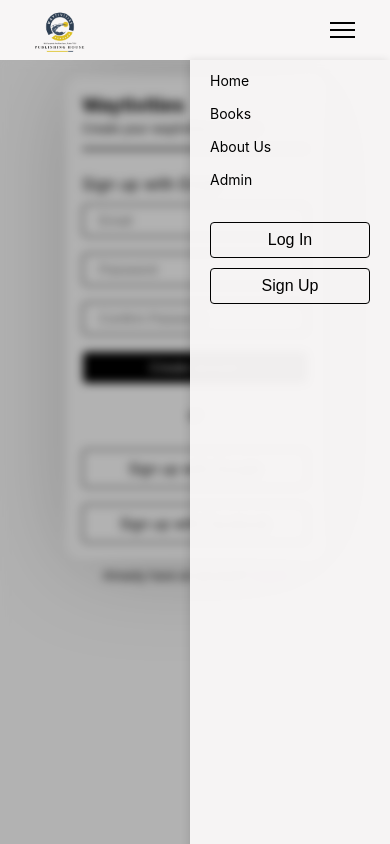
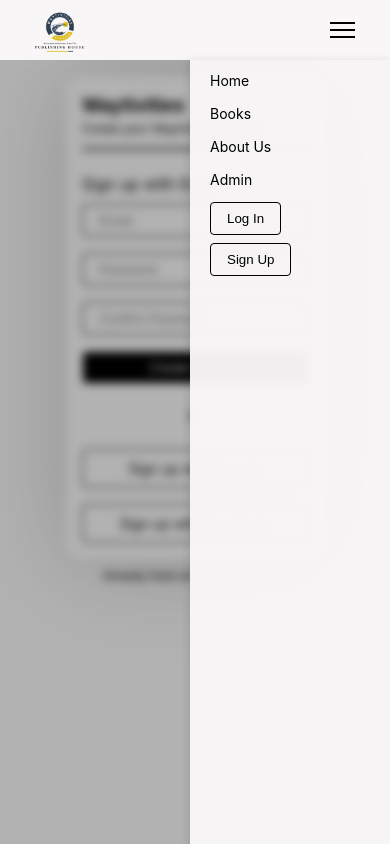
Before and after one commit to Confinesofgrace/waytivities3, a React (Vite) app: page /signup in a window 390 px wide. Both pictures are taken after a click on the element 342 px from the left and 30 px from the top of the page. Built offline with nearby package versions, Linux system fonts and the light colour scheme; no server answers.

Commit message:
Signup, stay logged in and Log out button

```diff
--- a/src/App.jsx
+++ b/src/App.jsx
@@ -9,9 +9,12 @@ import Navbar from './Components/Navbar';
 import Admin from './Pages/Admin/Admin';
 import { BookProvider } from './Pages/BookContext/BookContext'; // Import BookProvider
 import AdminPage from './Pages/Admin/AdminPage';
+import { AuthProvider } from './Components/AuthContext';
+
 
 function App() {
   return (
+    <AuthProvider>
       <BookProvider>
         <BrowserRouter>
           <main>
@@ -28,6 +31,7 @@ function App() {
           </main>
         </BrowserRouter>
       </BookProvider>
+    </AuthProvider>
   );
 }
 
--- /dev/null
+++ b/src/Components/AuthContext.jsx
@@ -0,0 +1,27 @@
+import { createContext, useContext, useEffect, useState } from 'react';
+import { getAuth, onAuthStateChanged, signOut } from 'firebase/auth';
+
+const AuthContext = createContext();
+
+export const AuthProvider = ({ children }) => {
+  const [user, setUser] = useState(null);
+  const auth = getAuth();
+
+  useEffect(() => {
+    const unsubscribe = onAuthStateChanged(auth, (currentUser) => {
+      setUser(currentUser);
+    });
+
+    return () => unsubscribe();
+  }, [auth]);
+
+  const logout = () => signOut(auth);
+
+  return (
+    <AuthContext.Provider value={{ user, logout }}>
+      {children}
+    </AuthContext.Provider>
+  );
+};
+
+export const useAuth = () => useContext(AuthContext);
--- a/src/Components/Navbar.css
+++ b/src/Components/Navbar.css
@@ -28,6 +28,11 @@ nav
   font-size: 14px;
 }
 
+#auth-buttons-mobile
+{
+  display: none;
+}
+
 
 @media screen and (max-width: 900px) {
   #nav-center
@@ -36,6 +41,12 @@ nav
     justify-content:flex-start;
     align-items: flex-start;
     gap: 0; /* remove horizontal spacing */
+  }
+
+  #auth-buttons-mobile {
+    display: flex;
+    flex-direction: column;
+    gap: 0.5rem;
   }
 }
 
@@ -79,7 +90,7 @@ nav
     gap: 40px;
 }
 
-#login-btn, #signup-btn
+#login-btn, #signup-btn, #logout-btn
 {
     padding: 8px 16px;
     border-style: none;
--- a/src/Components/Navbar.jsx
+++ b/src/Components/Navbar.jsx
@@ -4,12 +4,45 @@ import { NavLink } from 'react-router-dom';
 import { useState } from 'react';
 
 import Logo from '../assets/Waytivities-Logo/logo.png';
+import { useAuth } from '../Components/AuthContext';
+
 
 function Navbar() {
     const [isMenuOpen, setIsMenuOpen] = useState(false);
 
     const toggleMenu = () => setIsMenuOpen(!isMenuOpen);
     const closeMenu = () => setIsMenuOpen(false);
+
+    const { user, logout } = useAuth();
+
+    const handleLogout = async () => {
+        try {
+            await logout();
+            closeMenu();
+        } catch (error) {
+            console.error("Logout failed:", error);
+        }
+    };
+
+    const AuthButtons = () => {
+        return user ? (
+            <button id="logout-btn" onClick={handleLogout}>
+            Log Out
+            </button>
+        ) : (
+            <>
+            <NavLink to='/login' onClick={closeMenu}>
+                <button id="login-btn">Log In</button>
+            </NavLink>
+            <NavLink to='/signup' onClick={closeMenu}>
+                <button id="signup-btn">Sign Up</button>
+            </NavLink>
+            </>
+        );
+    };
+
+
+
 
     return (
         <div>
@@ -70,8 +103,6 @@ function Navbar() {
                         */
                     }
 
-
-
                     <div id="navs">
                         <NavLink to='/adminpage' activeclassname="active" onClick={closeMenu}>
                         Admin
@@ -80,27 +111,21 @@ function Navbar() {
                     </div>
 
 
-                        {/* Show login/signup buttons only when mobile menu is open */}
-                        {isMenuOpen && (
-                            <div className="mobile-auth-buttons">
-                            <NavLink to='/login' onClick={closeMenu}>
-                                <button id="login-btn">Log In</button>
-                            </NavLink>
-                            <NavLink to='/signup' onClick={closeMenu}>
-                                <button id="signup-btn">Sign Up</button>
-                            </NavLink>
-                            </div>
-                        )}
-                    </div>
+                    {/* Show login/signup buttons only when mobile menu is open */}
+
+                    {isMenuOpen && (
+                        <div id="auth-buttons-mobile">
+                            <AuthButtons />
+                        </div>
+                    )}
+
+                </div>
+
 
                 <div id="nav-right">
                     {/* Desktop-only buttons */}
-                    <NavLink to='/login' onClick={closeMenu}>
-                        <button id="login-btn">Log In</button>
-                    </NavLink>
-                    <NavLink to='/signup' onClick={closeMenu}>
-                        <button id="signup-btn">Sign Up</button>
-                    </NavLink>
+                    <AuthButtons/>
+
                     <div id="search-box">
                         <BsSearch color="whitesmoke" size={25} />
                         <input type="text" placeholder="Search..." />
@@ -112,6 +137,9 @@ function Navbar() {
                     </div>
                 </div>
 
+
+
+
             </nav>
 
 
--- a/src/Pages/SignUp/SignUp.jsx
+++ b/src/Pages/SignUp/SignUp.jsx
@@ -1,60 +1,99 @@
-import { Link } from 'react-router-dom';
-import './SignUp.css'
+import { useState } from 'react';
+import { Link, useNavigate } from 'react-router-dom';
+import { getAuth, createUserWithEmailAndPassword } from 'firebase/auth';
+import './SignUp.css';
 
-function SignUp () {
+function SignUp() {
+  const auth = getAuth();
+  const navigate = useNavigate();
+
+  const [email, setEmail] = useState('');
+  const [password, setPassword] = useState('');
+  const [confirmPassword, setConfirmPassword] = useState('');
+  const [error, setError] = useState('');
+
+  const handleSignup = async (e) => {
+    e.preventDefault();
+    setError('');
+
+    if (password !== confirmPassword) {
+      setError("Passwords do not match");
+      return;
+    }
+
+    try {
+      await createUserWithEmailAndPassword(auth, email, password);
+      alert('Account created!');
+      navigate('/login'); // Redirect to login or another page
+    } catch (err) {
+      setError(err.message);
+    }
+  };
+
   return (
     <div id='page-layout'>
-
       <div id='signup-modal'>
         <div id='signup-content'>
-
-                    <div id='signup-header' >
-
+          <div id='signup-header'>
             <h3>Waytivities</h3>
-                        <p>Create your waytivities account</p>
-
-                        <hr/>
-
+            <p>Create your Waytivities account</p>
+            <hr />
           </div>
 
+          <div id='signup-options'>
+            <form id='signup-email' onSubmit={handleSignup}>
+              <div>Sign up with Email</div>
+              <input
+                id='signup-input'
+                placeholder='Email'
+                type='email'
+                value={email}
+                onChange={(e) => setEmail(e.target.value)}
+                required
+              />
+              <input
+                id='signup-input'
+                placeholder='Password'
+                type='password'
+                value={password}
+                onChange={(e) => setPassword(e.target.value)}
+                required
+              />
+              <input
+                id='signup-input'
+                placeholder='Confirm Password'
+                type='password'
+                value={confirmPassword}
+                onChange={(e) => setConfirmPassword(e.target.value)}
+                required
+              />
+              {error && <p style={{ color: 'red', fontSize: '12px' }}>{error}</p>}
 
+              <button type='submit' style={{ color: 'white' }}>
+                Create account
+              </button>
+            </form>
 
-                    <div id='signup-options'>
+            <div id='or-divider'><p>or</p></div>
 
-                        <div id='signup-email' >
-                            Sign up with Email
-
-                            <input id='signup-input' placeholder='Email'/>
-                            <input id='signup-input' placeholder='Password'/>
-                            <input id='signup-input' placeholder='Confirm Password'/>
-                            <button><Link style={{color:'white'}}>Create account</Link></button>
-                        </div>
-
-                        <div id='or-divider'>
-                            <p>or</p>
-                        </div>
-
-
-
-                        <div id='signup-alternative' >
-
+            <div id='signup-alternative'>
               <div id='signup-with'>Sign up with Google</div>
               <div id='signup-with'>Sign up with Facebook</div>
             </div>
-
-
+          </div>
         </div>
 
-
+        <div id='have-account'>
+          <p>
+            Already have an account?{' '}
+            <span>
+              <Link to='/login' style={{ fontWeight: '600', color: 'purple', cursor: 'pointer' }}>
+                Log In
+              </Link>
+            </span>
+          </p>
         </div>
-
-                <div id='have-account' >
-                    <p>Already have an account? <span><Link to= '/login' style={{fontWeight:'600', color: 'purple', cursor:'pointer',}}>Log In</Link></span></p>
       </div>
-
-
-            </div>
-
     </div>
   );
 }
```
Lines whose indentation alone changed are shown as unchanged.
